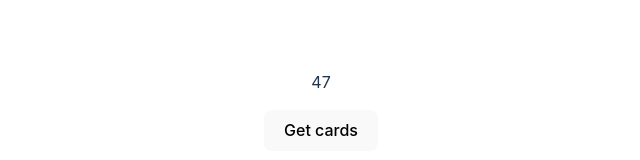
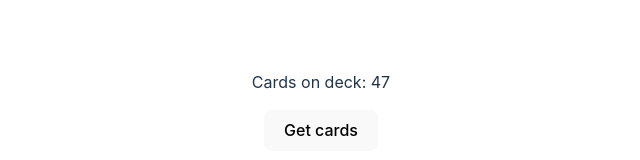
Before and after one commit to bss94/poker, a React (Vite) app: page / in a window 1280 px wide. Both pictures are taken after a click on the button "Start game". Shown: the part 195-355 px from the top of the page, without its empty margins (319-959 px from the left). Built offline with nearby package versions, Linux system fonts and the light colour scheme.

Commit message:
correct app.tsx

```diff
--- a/src/App.tsx
+++ b/src/App.tsx
@@ -50,8 +50,8 @@ function App() {
         setChecked(updatedCheckedState);
     };
     const getSkipAndDeal = () => {
-        const onHand: card[] = hand;
-        const toChange: boolean[] = checked;
+        const onHand: card[] =[...hand];
+        const toChange: boolean[] = [...checked];
         if (deck !== undefined) {
             const newHand: card[] = onHand.map((el, index): card => {
                 if (toChange[index]) {
@@ -70,7 +70,7 @@ function App() {
         <>
             {!deck ? <button onClick={start}>Start game</button> :
                 <>
-                    {deck ? <p>{deck.deck.length}</p> : <p>0</p>}
+                    {deck ? <p>Cards on deck: {deck.deck.length}</p> : <p>Deck empty</p>}
                     {deck.deck.length === 0 ? <div>
                             <button onClick={reset}>New game</button>
                             <button onClick={end}>End game</button>
```
